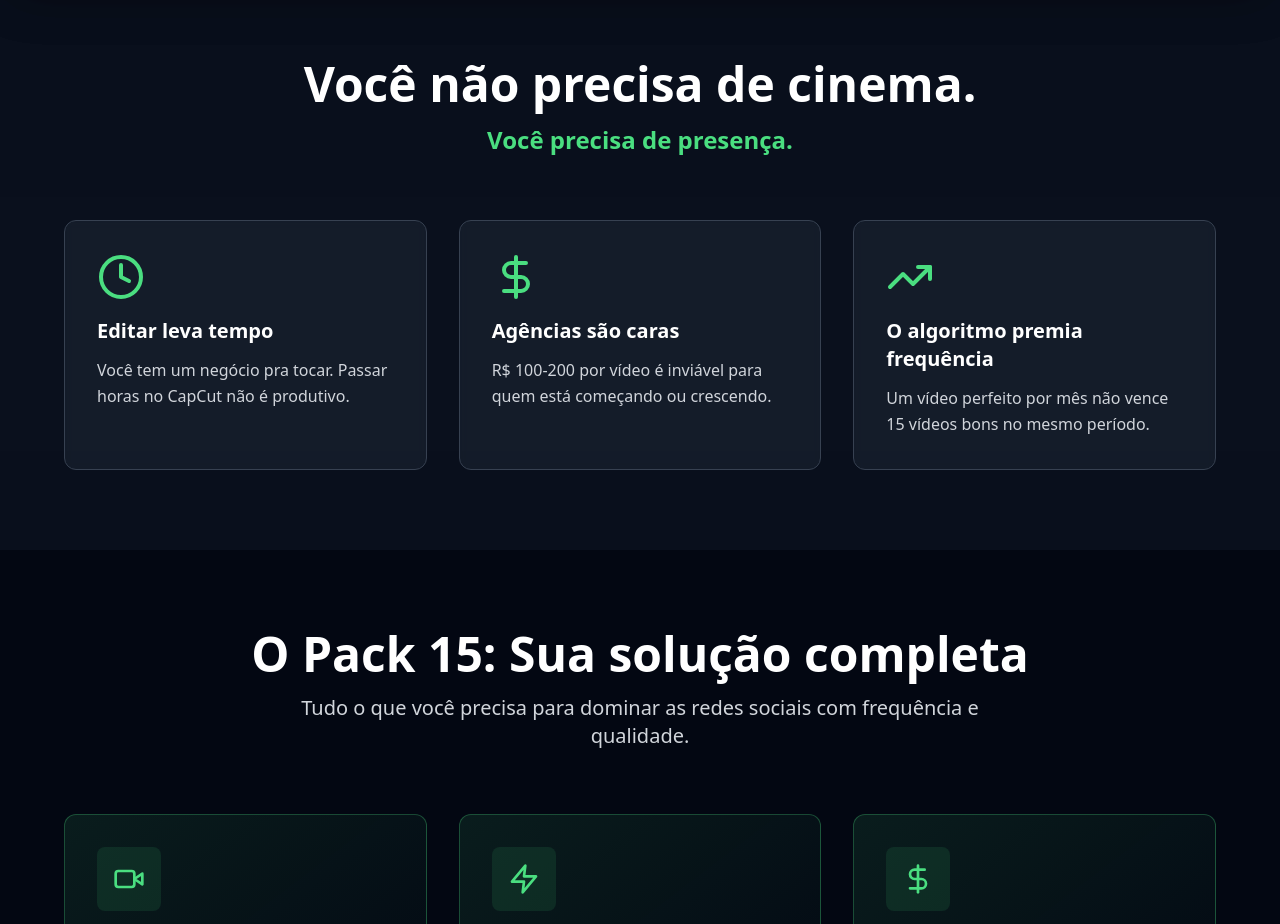
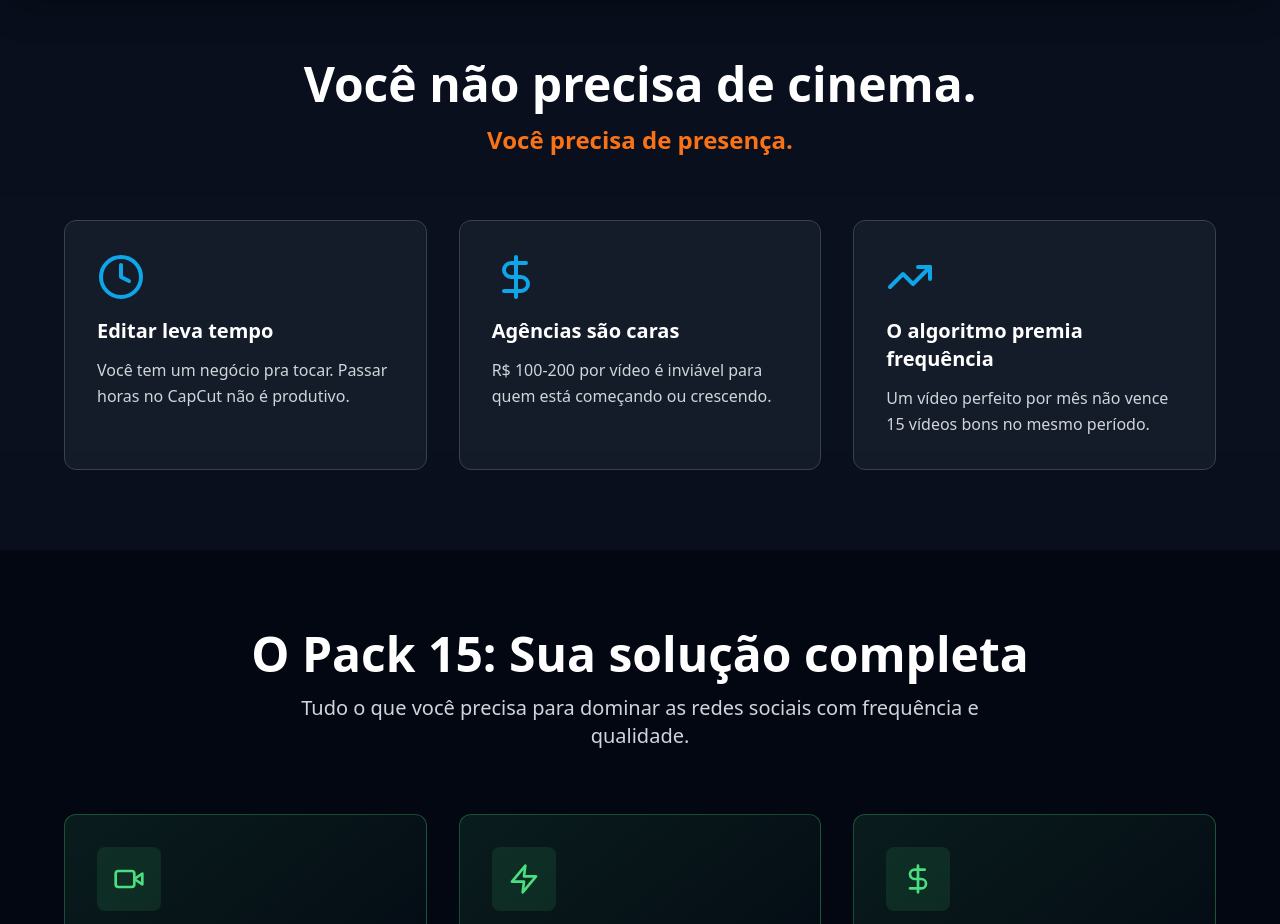
Before and after one commit to brunomkt2911/LP-2026-VTICKET, a React (Vite) app: page / in a window 1280 px wide. Shown: the part 820-1744 px from the top of the page. Built offline with nearby package versions, Linux system fonts and the light colour scheme.

Commit message:
Update PainSection.tsx

```diff
--- a/src/components/PainSection.tsx
+++ b/src/components/PainSection.tsx
@@ -33,7 +33,8 @@ export default function PainSection() {
           <h2 className="text-3xl md:text-4xl lg:text-5xl font-bold text-white mb-4">
             Você não precisa de cinema.
           </h2>
-          <p className="text-xl md:text-2xl text-green-400 font-semibold">
+          {/* MUDANÇA: Destaque em Laranja (Secondary) para quebrar o padrão e chamar atenção */}
+          <p className="text-xl md:text-2xl text-secondary font-semibold">
             Você precisa de presença.
           </p>
         </motion.div>
@@ -46,9 +47,11 @@ export default function PainSection() {
               whileInView={{ opacity: 1, y: 0 }}
               viewport={{ once: true }}
               transition={{ delay: index * 0.2, duration: 0.6 }}
-              className="bg-gray-800/50 backdrop-blur-sm p-8 rounded-xl border border-gray-700 hover:border-green-400/50 transition-colors"
+              // MUDANÇA: Hover da borda em Azul (Primary)
+              className="bg-gray-800/50 backdrop-blur-sm p-8 rounded-xl border border-gray-700 hover:border-primary/50 transition-colors group"
             >
-              <pain.icon className="w-12 h-12 text-green-400 mb-4" />
+              {/* MUDANÇA: Ícones em Azul (Primary) */}
+              <pain.icon className="w-12 h-12 text-primary mb-4 group-hover:scale-110 transition-transform duration-300" />
               <h3 className="text-xl font-bold text-white mb-3">{pain.title}</h3>
               <p className="text-gray-300 leading-relaxed">{pain.description}</p>
             </motion.div>
```
